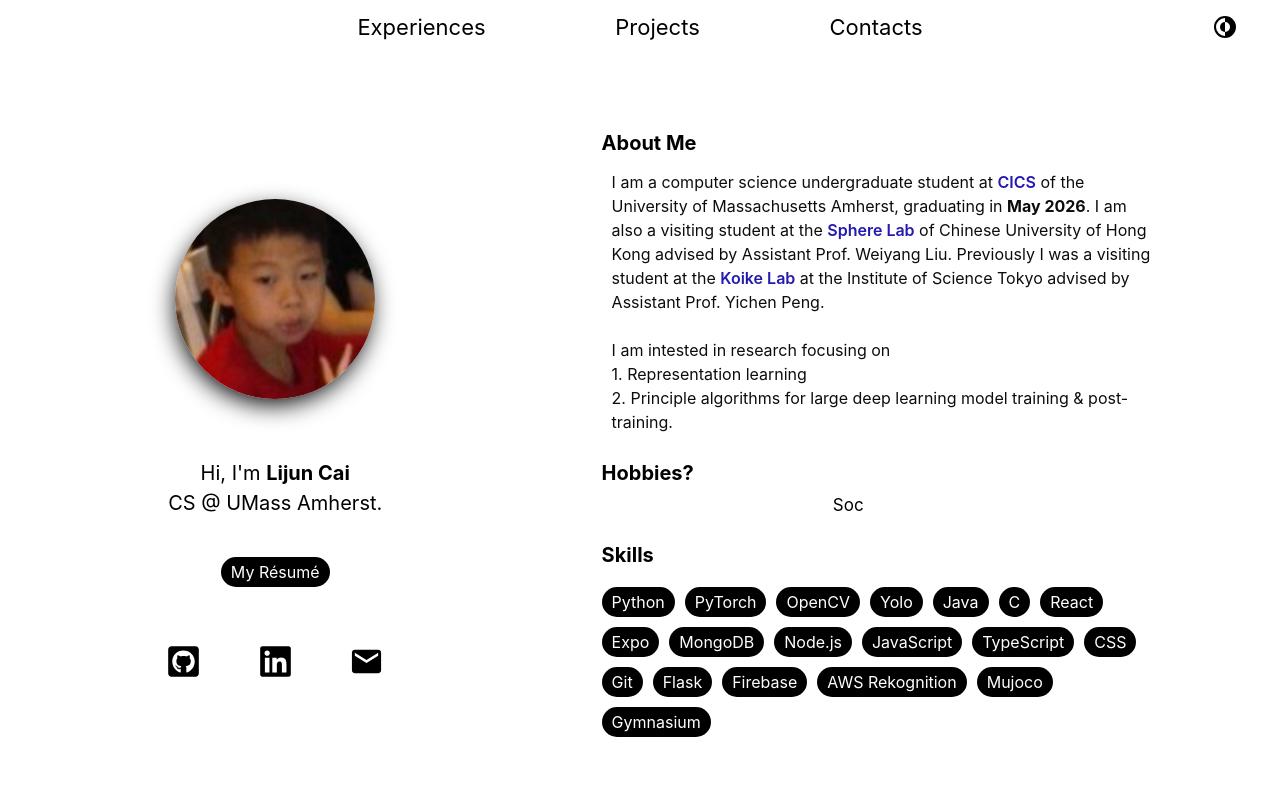
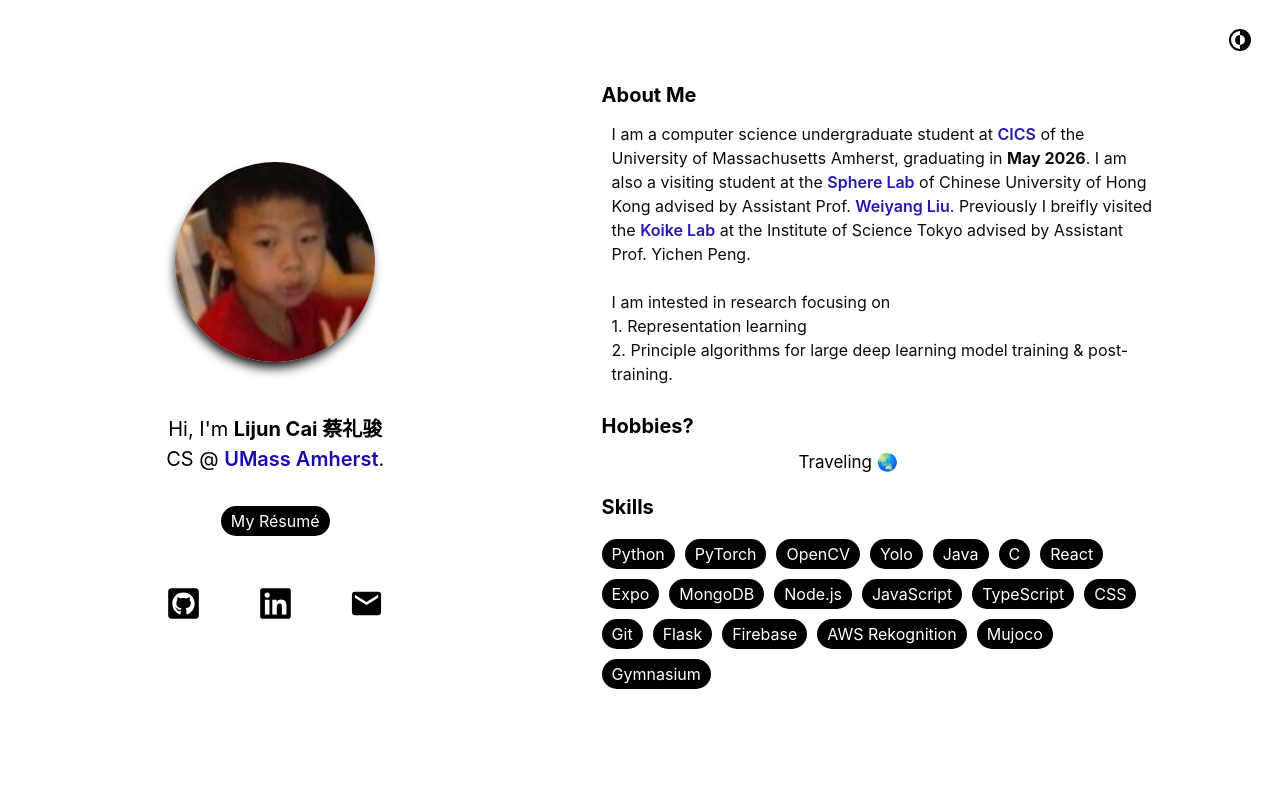
Before and after one commit to lijunc04/lijunc04.github.io, a React (Create React App) app in the folder web/: page / in a window 1280 px wide. Shown: the top 800 px of the page. Built offline with nearby package versions, Linux system fonts and the light colour scheme.

Commit message:
website update

```diff
--- a/web/src/App.js
+++ b/web/src/App.js
@@ -1,5 +1,5 @@
 import { useRef, useState, useEffect, useCallback } from 'react'
-import Nav from './nav/nav';
+import RightNav from './nav/rightNav';
 import Start from './start/start';
 import styled from 'styled-components';
 import Experiences from './experiences/experiences';
@@ -14,7 +14,7 @@
   const projectsRef = useRef(null);
   const contactsRef = useRef(null);
   const [isDark, setIsDark] = useState(false);
-  const [currentSection, setCurrentSection] = useState('start');
+  const [currentSection, setCurrentSection] = useState('home');
 
   // Throttle the scroll handler
   const throttle = (func, limit) => {
@@ -29,35 +29,52 @@
   }
 
   useEffect(() => {
-    const handleScroll = throttle(() => {
-      const sections = ['start', 'experience', 'projects', 'contact'];
+    const sectionMap = { 'start': 'home', 'experience': 'experience', 'projects': 'projects' };
+    const htmlIds = Object.keys(sectionMap);
+    let scrollTimeout;
+
+    const checkCurrentSection = () => {
+      // Check if we're at the very top of the page
+      if (window.scrollY < 100) {
+        setCurrentSection('home');
+        return;
+      }
+
       let currentSectionFound = false;
-
-      for (const section of sections) {
-        const element = document.getElementById(section);
+      for (const htmlId of htmlIds) {
+        const element = document.getElementById(htmlId);
         if (element) {
           const rect = element.getBoundingClientRect();
           if (rect.top >= -100 && rect.top <= window.innerHeight / 2) {
-            if (currentSection !== section) {
-              setCurrentSection(section);
-            }
+            const sectionName = sectionMap[htmlId];
+            setCurrentSection(sectionName);
             currentSectionFound = true;
             break;
           }
         }
       }
 
+      if (!currentSectionFound && document.documentElement.scrollTop + window.innerHeight >= document.documentElement.scrollHeight) {
+        setCurrentSection('projects');
+      }
+    };
 
-      if (!currentSectionFound && document.documentElement.scrollTop + window.innerHeight >= document.documentElement.scrollHeight) {
-        setCurrentSection('contact');
-      }
+    const handleScroll = throttle(() => {
+      checkCurrentSection();
+
+      // Clear existing timeout and set a new one to check position when scrolling stops
+      clearTimeout(scrollTimeout);
+      scrollTimeout = setTimeout(() => {
+        checkCurrentSection();
+      }, 150);
     }, 100); // Throttle to 100ms
 
     window.addEventListener('scroll', handleScroll);
     return () => {
       window.removeEventListener('scroll', handleScroll);
+      clearTimeout(scrollTimeout);
     };
-  }, [currentSection]); // Add currentSection as dependency
+  }, []); // Remove currentSection from dependencies
 
   // Memoize toggleTheme to prevent unnecessary re-renders
   const toggleTheme = useCallback(() => {
@@ -72,20 +89,15 @@
     color: ${isDark ? '#e3e3e3' : '#000'};
     width: 100vw;
     @media (max-width: 768px) {
-      height: 600vh;
+      height: 100vh;
     }
   `;
 
 
   return (
     <PageContainer>
-      <Nav
-        onNavSelect={(section) => {
-          section.current.scrollIntoView({ behavior: 'smooth' });
-        }}
-        experiencesRef={experiencesRef}
-        projectsRef={projectsRef}
-        contactsRef={contactsRef}
+      <RightNav
+        currentSection={currentSection}
         toggleTheme={toggleTheme}
         isDark={isDark}
       />
@@ -93,7 +105,7 @@
         isDark={isDark}
         toggleTheme={toggleTheme}
       />
-      <Experiences
+      {/* <Experiences
         ref={experiencesRef}
         isDark={isDark}
         toggleTheme={toggleTheme}
@@ -102,12 +114,7 @@
         ref={projectsRef}
         isDark={isDark}
         toggleTheme={toggleTheme}
-      />
-      <Contacts
-        ref={contactsRef}
-        isDark={isDark}
-        toggleTheme={toggleTheme}
-      />
+      /> */}
     </PageContainer>
   );
 }
--- a/web/src/nav/nav.js
+++ b/web/src/nav/nav.js
@@ -56,7 +56,6 @@
             <NavItems>
                 <NavItem onClick={() => onNavSelect(experiencesRef)}>Experiences</NavItem>
                 <NavItem onClick={() => onNavSelect(projectsRef)}>Projects</NavItem>
-                <NavItem onClick={() => onNavSelect(contactsRef)}>Contacts</NavItem>
             </NavItems>
             <NightMode toggleTheme={toggleTheme} isDark={isDark} />
         </NavContainer>
--- /dev/null
+++ b/web/src/nav/rightNav.js
@@ -0,0 +1,86 @@
+import styled from 'styled-components';
+import DarkModeButton from '../assets/dark-mode-svgrepo-com.svg';
+
+export default function RightNav({ currentSection, toggleTheme, isDark }) {
+    const RightNavContainer = styled.div`
+        position: fixed;
+        right: 20px;
+        top: 20px;
+        display: flex;
+        flex-direction: column;
+        align-items: flex-end;
+        gap: 20px;
+        z-index: 1000;
+        @media (max-width: 768px) {
+            display: none;
+        }
+    `;
+
+    const NightModeButton = styled.button`
+        background: transparent;
+        border: none;
+        cursor: pointer;
+        padding: 8px;
+        display: flex;
+        align-items: center;
+        justify-content: center;
+        color: white;
+        transition: transform 0.3s ease;
+
+        &:hover {
+            transform: scale(1.1);
+        }
+    `;
+
+    const Icon = styled.img`
+        width: 24px;
+        height: 24px;
+        filter: ${props => props.isDark ? 'invert(1)' : 'none'};
+        transition: filter 0.3s ease;
+    `;
+
+    const NavList = styled.div`
+        display: flex;
+        flex-direction: column;
+        align-items: flex-end;
+        gap: 12px;
+    `;
+
+    const NavItem = styled.div`
+        color: ${isDark ? '#e3e3e3' : '#000'};
+        font-size: 16px;
+        font-weight: ${props => props.isActive ? '600' : '400'};
+        opacity: ${props => props.isActive ? '1' : '0.6'};
+        transition: all 0.3s ease;
+
+        &::after {
+            content: '';
+            display: block;
+            width: ${props => props.isActive ? '100%' : '0%'};
+            height: 2px;
+            background-color: ${isDark ? '#e3e3e3' : '#000'};
+            transition: width 0.3s ease;
+            margin-top: 2px;
+        }
+    `;
+
+    const sections = ['home', 'experience', 'projects'];
+
+    return (
+        <RightNavContainer>
+            <NightModeButton onClick={toggleTheme}>
+                <Icon src={DarkModeButton} alt="Dark Mode Toggle" isDark={isDark} />
+            </NightModeButton>
+            {/* <NavList>
+                {sections.map((section) => (
+                    <NavItem
+                        key={section}
+                        isActive={currentSection === section}
+                    >
+                        {section.charAt(0).toUpperCase() + section.slice(1)}
+                    </NavItem>
+                ))}
+            </NavList> */}
+        </RightNavContainer>
+    );
+}
--- a/web/src/start/iconpannel.js
+++ b/web/src/start/iconpannel.js
@@ -45,7 +45,7 @@
                 />
             </Icon>
             <Icon
-                href="https://www.linkedin.com/in/lijun-cai-766468268/"
+                href="https://www.linkedin.com/in/lijuncai/"
                 target="_blank"
                 rel="noopener noreferrer"
             >
--- a/web/src/start/response.js
+++ b/web/src/start/response.js
@@ -6,10 +6,11 @@
     font-size: 17px;
     font-weight: normal;
     border-right: 2px solid;
-    max-height: 17px;
+    height: 28px;
     display: inline-flex;
-    line-height:1.2;
-
+    line-height: 28px;
+    white-space: nowrap;
+    overflow: hidden;
 
     color: ${props => props.isDark ? '#FFF' : '#000'};
     user-select: none;
@@ -22,11 +23,18 @@
     animation: blink-caret 1.2s step-end infinite;
 `;
 
+let responseState = {
+    index: 0,
+    subIndex: 0,
+    reverse: false,
+    started: false,
+};
+
 const Response = memo(function Response({ words, startTime, isDark }) {
-    const [index, setIndex] = useState(0);
-    const [subIndex, setSubIndex] = useState(0);
-    const [reverse, setReverse] = useState(false);
-    const [started, setStarted] = useState(false);
+    const [index, setIndex] = useState(responseState.index || 0);
+    const [subIndex, setSubIndex] = useState(responseState.subIndex || 0);
+    const [reverse, setReverse] = useState(responseState.reverse || false);
+    const [started, setStarted] = useState(responseState.started || false);
 
     const updateIndexes = useCallback(() => {
         if (subIndex > words[index].length && !reverse) {
@@ -65,12 +73,25 @@
     }, [subIndex, reverse, index, words]);
 
     useEffect(() => {
+        if (responseState.started) {
+            setStarted(true);
+            return;
+        }
+
         const startTimeout = setTimeout(() => {
             setStarted(true);
+            responseState.started = true;
         }, startTime);
 
         return () => clearTimeout(startTimeout);
     }, [startTime]);
+
+    useEffect(() => {
+        responseState.index = index;
+        responseState.subIndex = subIndex;
+        responseState.reverse = reverse;
+        responseState.started = started;
+    }, [index, subIndex, reverse, started]);
 
     useEffect(() => {
         if (!started) return;
--- a/web/src/start/start.js
+++ b/web/src/start/start.js
@@ -1,15 +1,33 @@
-import styled from "styled-components";
+import styled, { keyframes, css } from "styled-components";
 import photo from '../assets/me_aged_9.jpg'
 import Response from "./response";
 import IconsPanel from "./iconpannel";
 import Resume from '../assets/resume.pdf'
+import { useEffect, useState } from "react";
 
+const fadeIn = keyframes`
+    from {
+        opacity: 0;
+    }
+    to {
+        opacity: 1;
+    }
+`;
+
+let hasImageAnimated = false;
 
 export default function Start({ toggleTheme, isDark }){
+    const [shouldAnimate, setShouldAnimate] = useState(false);
+
+    useEffect(() => {
+        if (!hasImageAnimated) {
+            setShouldAnimate(true);
+            hasImageAnimated = true;
+        }
+    }, []);
     const Container = styled.div`
         display: flex;
-        height: 90vh;
-        flex-direction: column;
+        height: 100vh;
         background-color: ${isDark ? '#1a1b1e' : '#FFFFFF'};
         color: ${isDark ? '#e3e3e3' : '#000000'};
         overflow: hidden;
@@ -32,6 +50,7 @@
         width: 100%;
         @media (max-width: 768px) {
             flex-direction: column;
+            gap: 30px;
         }
     `;
 
@@ -40,12 +59,10 @@
         display: flex;
         flex-direction: column;
         align-items: center;
-        gap: 5%;
-        overflow: auto;
+        gap: 4%;
         justify-content: center;
 
         @media (max-width: 768px) {
-            min-height: 70vh;
             padding: 40px 0;
             gap: 8%;
             justify-content: flex-start;
@@ -60,7 +77,6 @@
         justify-content: center;
         align-items: left;
         padding: 6% 10% 6% 4%;
-        overflow: none;
 
         @media (max-width: 768px) {
             padding: 20px 8% 40px 8%;
@@ -76,7 +92,8 @@
         height: auto;
         border-radius: 50%;
         object-fit: cover;
-        box-shadow: -2px 8px 24px -3px #000000;
+        box-shadow: -2px 8px 12px -3px #000000;
+        ${props => props.shouldAnimate && css`animation: ${fadeIn} 0.6s ease-in;`}
 
         @media (max-width: 768px) {
             margin-bottom: 20px;
@@ -93,6 +110,16 @@
         padding-top: 20px;
         text-align: Center;
         line-height: 1.5;
+
+        a {
+            color: ${props => props.isDark ? '#8ab4ff' : '#1a0dab'};
+            text-decoration: none;
+            font-weight: 600;
+        }
+
+        a:hover {
+            text-decoration: underline;
+        }
     `;
 
     const ResumeButton = styled.div`
@@ -191,8 +218,9 @@
                         <CircularImage
                             src={photo}
                             alt="Me aged 9 (maybe, I don't actually remember)"
+                            shouldAnimate={shouldAnimate}
                         />
-                        <IntroText>Hi, I'm <b>Lijun Cai</b><br/>CS @ UMass Amherst.</IntroText>
+                        <IntroText isDark={isDark}>Hi, I'm <b>Lijun Cai 蔡礼骏</b><br/>CS @ <a href="https://www.cics.umass.edu/" target="_blank" rel="noreferrer">UMass Amherst</a>.</IntroText>
                         <ResumeButton onClick={()=>window.open(Resume,  '_blank')}>My Résumé</ResumeButton>
                         <IconsPanel
                             toggleTheme={toggleTheme}
@@ -203,7 +231,7 @@
                     <Block>
                         <BigText>About Me</BigText>
                         <ResponseText isDark={isDark}>
-                            I am a computer science undergraduate student at <a href="https://www.cics.umass.edu/" target="_blank" rel="noreferrer">CICS</a> of the University of Massachusetts Amherst, graduating in <b>May 2026</b>. I am also a visiting student at the <a href="https://spherelab.ai/"target="_blank" rel="noreferrer"> Sphere Lab</a> of Chinese University of Hong Kong advised by Assistant Prof. Weiyang Liu. Previously I was a visiting student at the <a href="https://www.vogue.cs.titech.ac.jp/" rel="noreferrer"
+                            I am a computer science undergraduate student at <a href="https://www.cics.umass.edu/" target="_blank" rel="noreferrer">CICS</a> of the University of Massachusetts Amherst, graduating in <b>May 2026</b>. I am also a visiting student at the <a href="https://spherelab.ai/"target="_blank" rel="noreferrer"> Sphere Lab</a> of Chinese University of Hong Kong advised by Assistant Prof. <a href="https://www.wyliu.com" target="_blank" rel="noreferrer">Weiyang Liu</a>. Previously I breifly visited the <a href="https://www.vogue.cs.titech.ac.jp/" rel="noreferrer"
                             target="_blank">Koike Lab</a> at the Institute of Science Tokyo advised by Assistant Prof. Yichen Peng.
                             <br />
                             <br />
--- a/web/src/trivials/message.js
+++ b/web/src/trivials/message.js
@@ -12,7 +12,7 @@
     left: 50%;
     transform: translateX(-50%);
     bottom: 80px;
-    background-color: #323232;
+    background-color: #000000;
     color: white;
     padding: 10px 20px;
     border-radius: 10px;
```
Also changed, not shown: web/public/index.html (+9 -2 lines), web/public/robots.txt (added), 1 other file (tests, documents, lock files or other folders).
